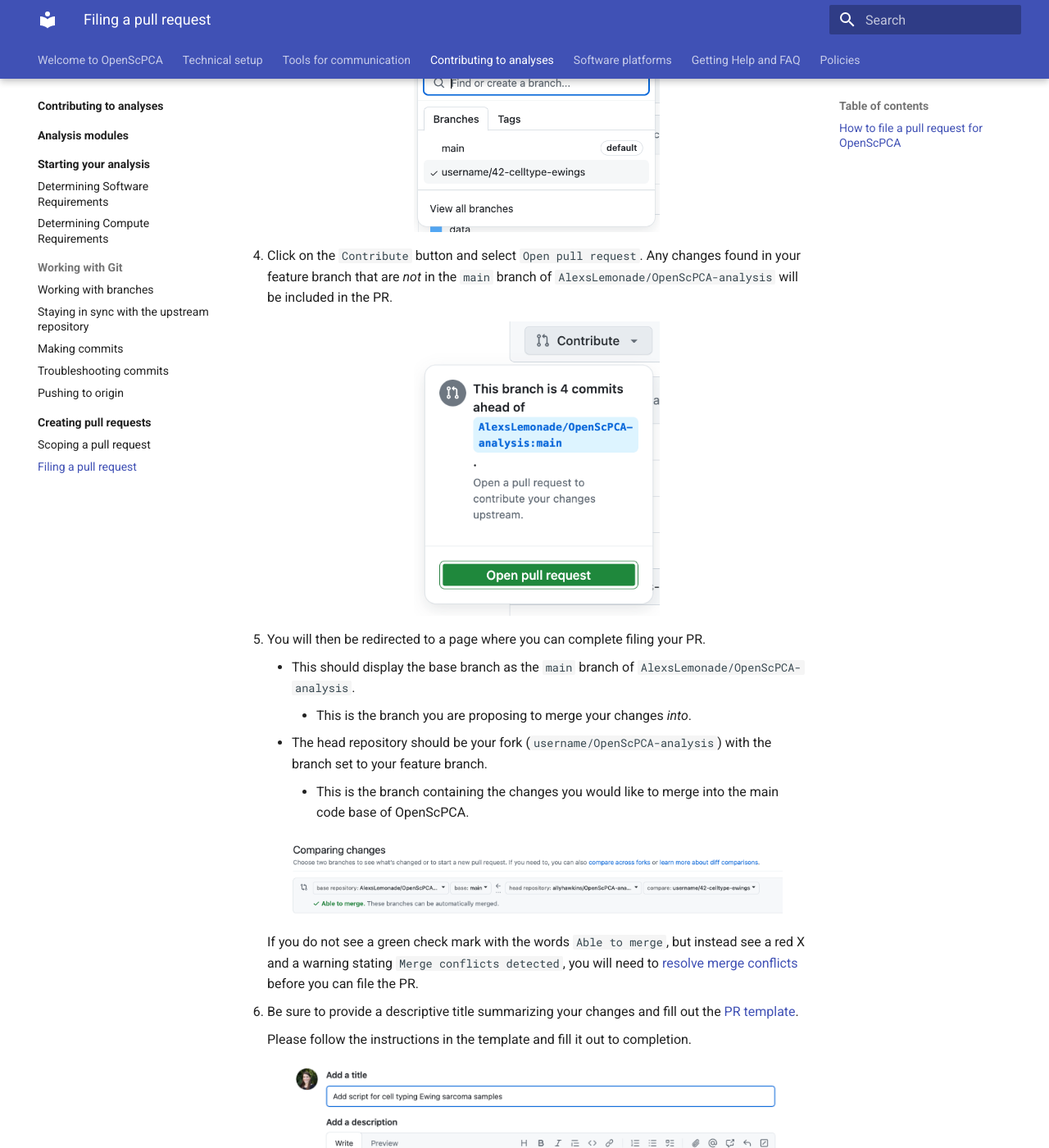
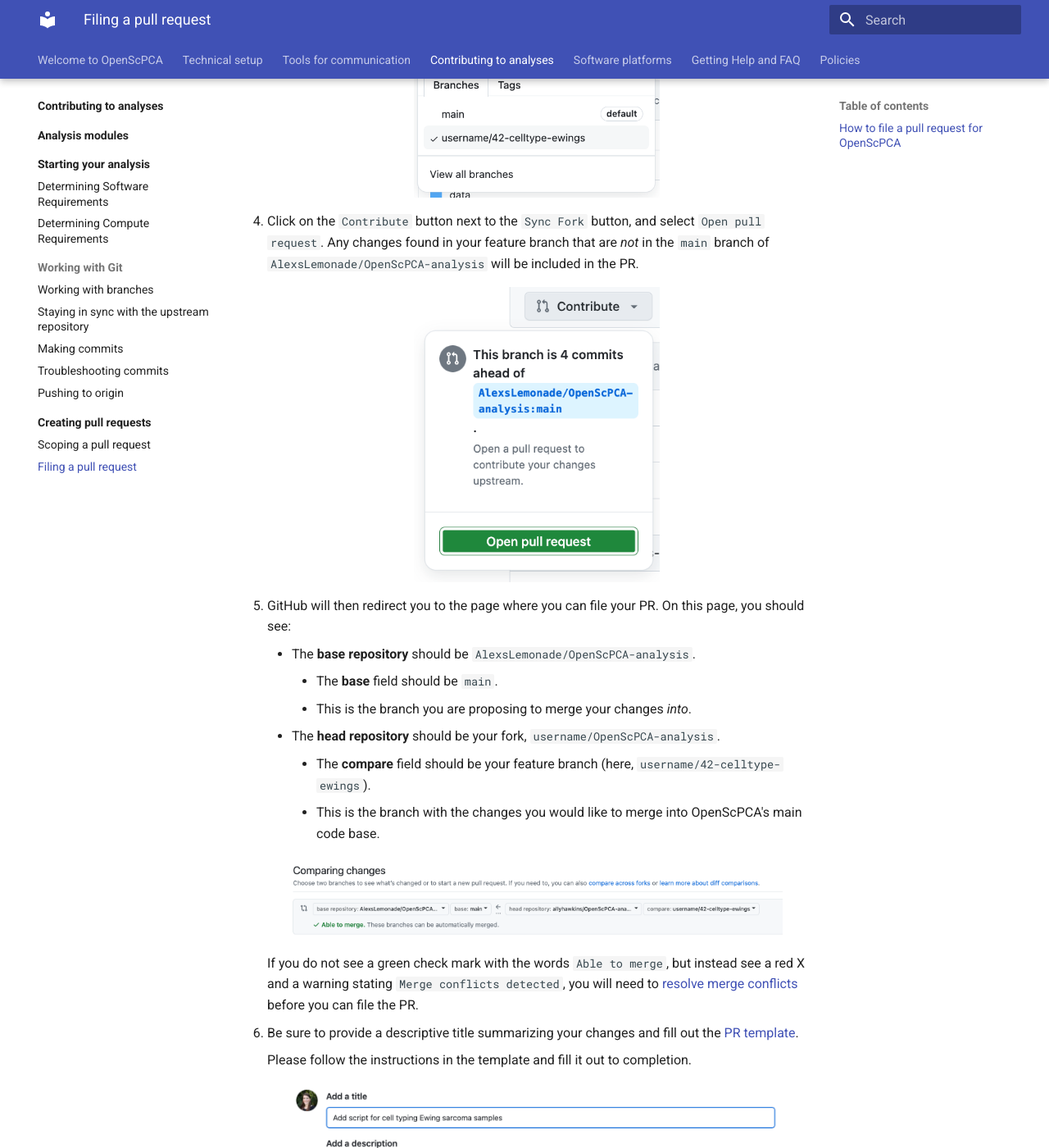
Before and after one commit to AlexsLemonade/OpenScPCA-analysis, an MkDocs documentation site: the page built from docs/contributing-to-analyses/creating-pull-requests/file-pull-request.md, in a window 1280 px wide and 1400 px high, scrolled down 910 px. Shown: the whole window at 82% size. Built offline with MkDocs 1.6.1 and Material for MkDocs 9.7.7, drawn with Linux system fonts in a browser that asks for light colours; some of the changed text lies outside the part shown.

Commit message:
Apply suggestions from code review
Co-authored-by: Stephanie Spielman <stephanie.spielman@gmail.com>

```diff
--- a/docs/contributing-to-analyses/creating-pull-requests/file-pull-request.md
+++ b/docs/contributing-to-analyses/creating-pull-requests/file-pull-request.md
@@ -2,9 +2,7 @@
 
 Once you have [committed changes](../working-with-git/making-commits.md) to your [feature branch](../working-with-git/working-with-branches.md) and [pushed to origin](../working-with-git/push-to-origin.md), you are ready to [file a PR](index.md).
 
-Don't know what to include in your PR or when to file a PR?
-
-- See our [guidelines on scoping a PR](./scoping-pull-requests.md).
+Don't know what to include in your PR or when to file a PR? See our [guidelines on scoping a PR](./scoping-pull-requests.md)!
 
 !!! note "More information on filing a pull request"
 
@@ -12,7 +10,7 @@
 
 ## How to file a pull request for OpenScPCA
 
-All PRs should be filed from your feature branch to the `main` branch of `AlexsLemonade/OpenScPCA-analysis`.
+You should always file PRs from your feature branch in your fork to the `main` branch of `AlexsLemonade/OpenScPCA-analysis`.
 Filing a PR is the only way to incorporate any new analysis or code changes into the main code base of OpenScPCA.
 
 Follow the below steps to file a pull request on GitHub:
@@ -30,19 +28,22 @@
         ![Change branch](../../img/file-pr-1.png){width="300"}
     </figure>
 
-1. Click on the `Contribute` button and select `Open pull request`.
+1. Click on the `Contribute` button next to the `Sync Fork` button, and select `Open pull request`.
 Any changes found in your feature branch that are _not_ in the `main` branch of `AlexsLemonade/OpenScPCA-analysis` will be included in the PR.
 
     <figure markdown="span">
         ![Contribute](../../img/file-pr-2.png){width="300"}
     </figure>
 
-1. You will then be redirected to a page where you can complete filing your PR.
+1. GitHub will then redirect you to the page where you can file your PR.
+On this page, you should see:
 
-    - This should display the base branch as the `main` branch of `AlexsLemonade/OpenScPCA-analysis`.
+    - The **base repository** should be `AlexsLemonade/OpenScPCA-analysis`.
+        - The **base** field should be `main`.
         - This is the branch you are proposing to merge your changes _into_.
-    - The head repository should be your fork (`username/OpenScPCA-analysis`) with the branch set to your feature branch.
-        - This is the branch containing the changes you would like to merge into the main code base of OpenScPCA.
+    - The **head repository** should be your fork, `username/OpenScPCA-analysis`.
+        - The **compare** field should be your feature branch (here, `username/42-celltype-ewings`).
+        - This is the branch with the changes you would like to merge into OpenScPCA's main code base.
 
     <figure markdown="span">
         ![Check branches](../../img/file-pr-3.png){width="600"}
```
